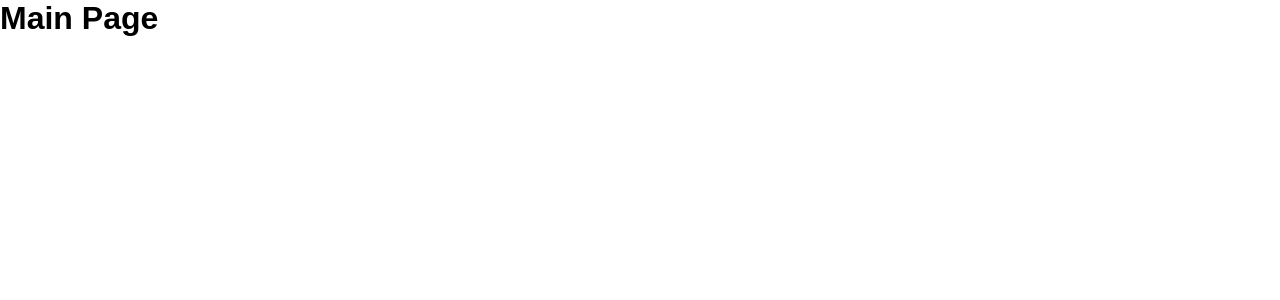
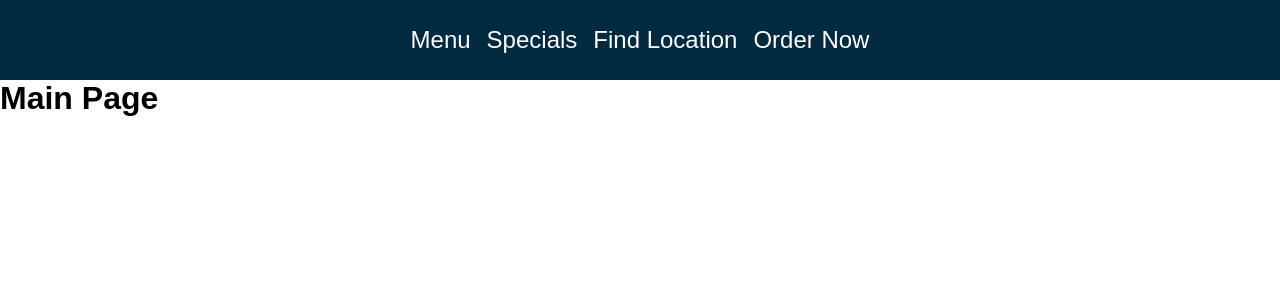
Before and after one commit to kassandrabeas5/Figma-Projects, a Next.js app: page / in a window 1280 px wide. Shown: the top 300 px of the page. Built offline with nearby package versions, Linux system fonts and the light colour scheme.

Commit message:
added nav bar

```diff
--- /dev/null
+++ b/app/components/Navbar/page.module.css
@@ -0,0 +1,26 @@
+.navbar {
+    background-color: #002A40;
+    display: flex;
+    width : 100vw;
+    height : 10vh;
+    align-items: center;
+    justify-content: center;
+}
+.navlist {
+    color : white;
+    display: flex;
+    justify-content: center;
+    align-items: center;
+    list-style: none;
+}
+.navlist ul {
+    list-style: none;
+    display: flex;
+    align-items: center;
+    gap: 1rem;
+
+}
+.navlist ul li {
+    gap: 1rem;
+    font-size: 1.5rem;
+}
--- /dev/null
+++ b/app/components/Navbar/page.tsx
@@ -0,0 +1,20 @@
+import React from 'react'
+import styles from './page.module.css'
+
+const page = () => {
+  return (
+    <div className={styles.navbar}>
+      <div className={styles.navlist}>
+        <ul>
+          <li>Menu</li>
+          <li>Specials</li>
+          <li>Find Location</li>
+          <li>Order Now</li>
+        </ul>
+      </div>
+
+    </div>
+  )
+}
+
+export default page
--- a/app/page.tsx
+++ b/app/page.tsx
@@ -1,9 +1,11 @@
 import Image from "next/image";
 import styles from "./page.module.css";
+import Navbar from "./components/Navbar/page";
 
 export default function Home() {
   return (
    <>
+   <Navbar />
    <h1>Main Page</h1>
    </>
 
```
